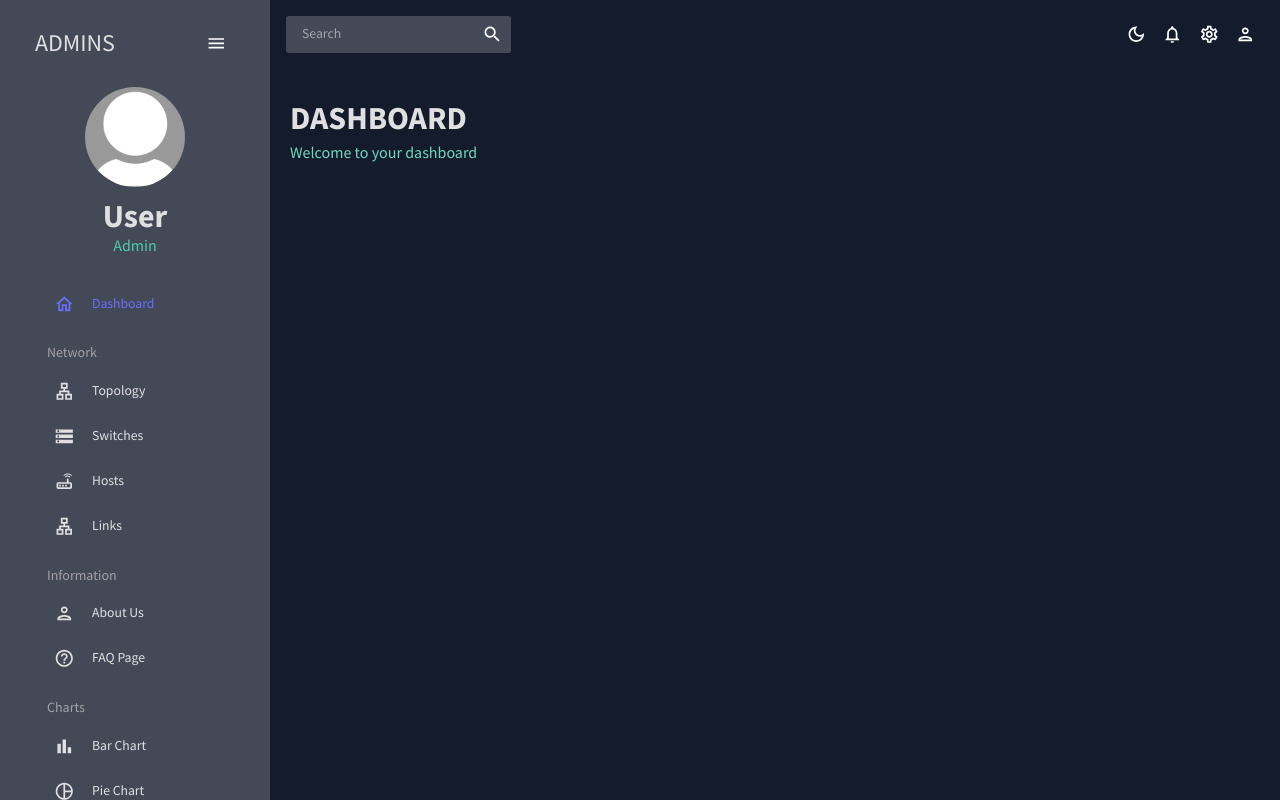
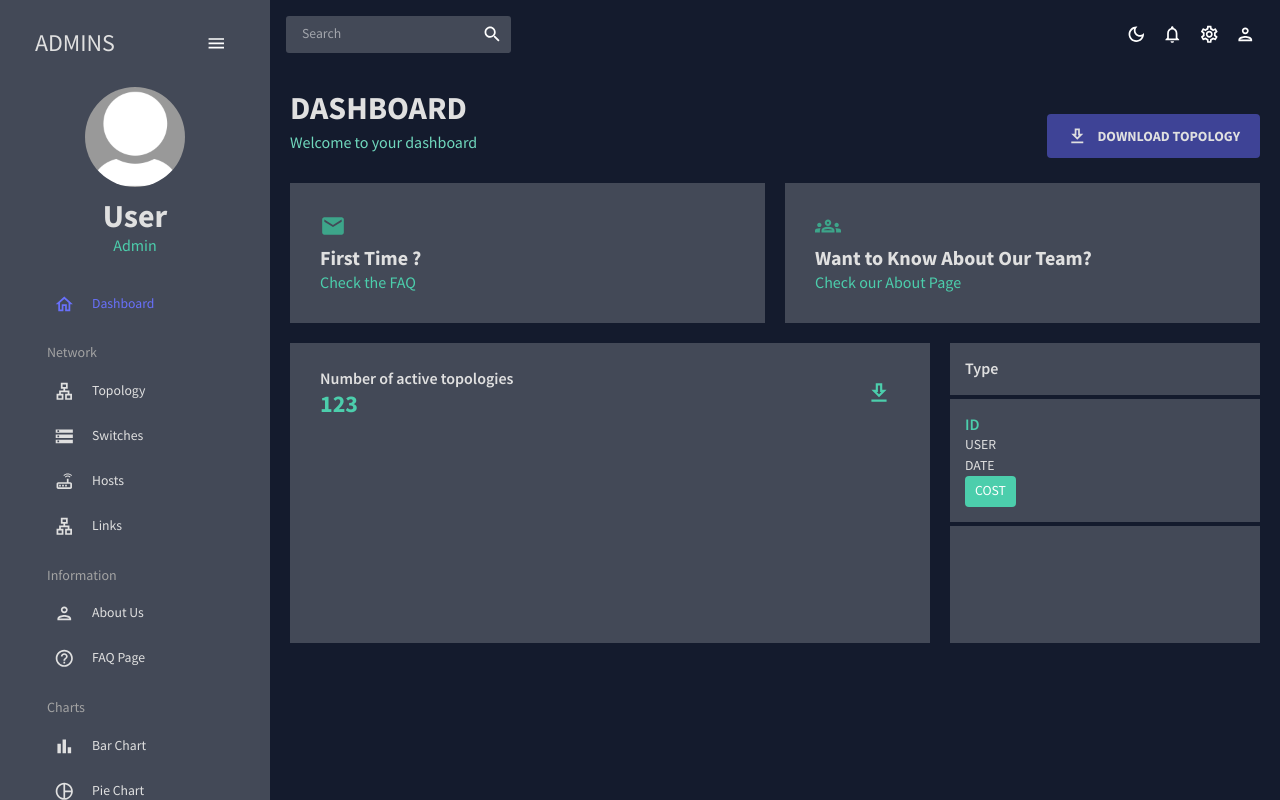
Before and after one commit to detiuaveiro/PECI-05-2022-23, a React (Create React App) app: page / in a window 1280 px wide. Built offline with nearby package versions, Linux system fonts and the light colour scheme.

Commit message:
dashboard start

```diff
--- /dev/null
+++ b/src/components/StatBox.jsx
@@ -0,0 +1,31 @@
+import { Box, Typography, useTheme } from "@mui/material";
+import { tokens } from "../theme";
+
+const StatBox = ({ title, subtitle, icon}) => {
+    const theme = useTheme();
+    const colors = tokens(theme.palette.mode);
+
+    return (
+        <Box width="100%" m="0 30px">
+            <Box display="flex" justifyContent="space-between">
+                <Box>
+                    {icon}
+                    <Typography
+                        variant="h4"
+                        fontWeight="bold"
+                        sx={{ color: colors.grey[100] }}
+                    >
+                        {title}
+                    </Typography>
+                </Box>
+            </Box>
+            <Box display="flex" justifyContent="space-between" mt="2px">
+                <Typography variant="h5" sx={{ color: colors.greenAccent[500]}}>
+                    {subtitle}
+                </Typography>
+            </Box>
+        </Box>
+    );
+}
+
+export default StatBox;
--- a/src/scenes/dashboard/index.jsx
+++ b/src/scenes/dashboard/index.jsx
@@ -1,14 +1,175 @@
-import { Box } from "@mui/material";
-//import { tokens } from "../../theme";
+import { Box, Button, IconButton, Typography, useTheme } from "@mui/material";
+import { tokens } from "../../theme";
 import Header from "../../components/Header";
+import DownloadOutlinedIcon  from "@mui/icons-material/DownloadOutlined";
+import GroupsOutlinedIcon from '@mui/icons-material/GroupsOutlined';
+import EmailIcon from "@mui/icons-material/Email";
+import StatBox from "../../components/StatBox";
 
 const Dashboard = () => {
-    return <Box m="20px">
-        <Header />
+    const theme = useTheme();
+    const colors = tokens(theme.palette.mode);
+
+    return (
+    <Box m="20px">
         <Box display="flex" justifyContent="space-between" alignItems="center">
-        <Header title="DASHBOARD" subtitle="Welcome to your dashboard" />
+            <Header title="DASHBOARD" subtitle="Welcome to your dashboard" />
+            <Box>
+                <Button
+                    sx={{
+                        backgroundColor: colors.blueAccent[700],
+                        color: colors.grey[100],
+                        fontSize: "14px",
+                        fontWeight: "bold",
+                        padding: "10px 20px",
+                    }}
+                >
+                    <DownloadOutlinedIcon sx={{ mr: "10px" }} />
+                    Download Topology
+                </Button>
+            </Box>
+        </Box>
+
+        {/* GRID */}
+        <Box
+            display="grid"
+            gridTemplateColumns="repeat(12, 1fr)"
+            gridAutoRows="140px"
+            gap="20px"
+        >
+            {/* ROW 1 */}
+            <Box
+                gridColumn="span 6"
+                backgroundColor={colors.primary[400]}
+                display="flex"
+                alignItems="center"
+                justifyContent="center"
+            >
+                <StatBox
+                    title="First Time ?"
+                    subtitle="Check the FAQ"
+                    icon={
+                        <EmailIcon
+                            sx={{color: colors.greenAccent[600], fontSize: "26px"}}
+                        />
+                    }
+                />
+            </Box>
+            <Box
+                gridColumn="span 6"
+                backgroundColor={colors.primary[400]}
+                display="flex"
+                alignItems="center"
+                justifyContent="center"
+            >
+                <StatBox
+                    title="Want to Know About Our Team?"
+                    subtitle="Check our About Page"
+                    icon={
+                        <GroupsOutlinedIcon
+                            sx={{ color: colors.greenAccent[600], fontSize: "26px"}}
+                        />
+                    }
+                />
+
+            </Box>
+            {/* ROW 1 */}
+            <Box
+             gridColumn="span 8"
+             gridRow="span 2"
+             backgroundColor={colors.primary[400]}
+             >
+                <Box
+                    mt="25px"
+                    p="0 30px"
+                    display="flex"
+                    justifyContent="space-between"
+                    alignItems="center"
+                >
+                    <Box>
+                        <Typography
+                            variant="h5"
+                            fontWeight="600"
+                            color={colors.grey[100]}
+                        >
+                            Number of active topologies
+                        </Typography>
+                        <Typography
+                            variant="h3"
+                            fontWeight="bold"
+                            color={colors.greenAccent[500]}
+                        >
+                            123
+                        </Typography>
+                    </Box>
+                    <Box>
+                        <IconButton>
+                            <DownloadOutlinedIcon
+                                sx={{ fontSize: "26px", color: colors.greenAccent[500] }}
+                            />
+                        </IconButton>
+                    </Box>
+                </Box>
+                <Box height="250px" m="-20px 0 0 0">
+
+                </Box>
+            </Box>
+            <Box
+                gridColumn="span 4"
+                gridRow="span 2"
+                backgroundColor={colors.primary[400]}
+                overflow="auto"
+            >
+                <Box
+                    display="flex"
+                    justifyContent="space-between"
+                    alignItems="center"
+                    borderBottom={`4px solid ${colors.primary[500]}`}
+                    colors={colors.grey[100]}
+                    p="15px"
+                >
+                    <Typography color={colors.grey[100]} variant="h5" fontWeight="600">
+                        Type
+                    </Typography>
+                </Box>
+                <Box
+                    display="flex"
+                    justifyContent="space-between"
+                    alignItems="center"
+                    borderBottom={`4px solid ${colors.primary[500]}`}
+                    p="15px"
+                >
+                    <Box>
+                        <Typography
+                            color={colors.greenAccent[500]}
+                            variant="h5"
+                            fontWeight="600"
+                        >
+                            ID
+                        </Typography>
+                        <Typography color={colors.grey[100]}>
+                            USER
+                        </Typography>
+                        <Typography color={colors.grey[100]}>
+                            DATE
+                        </Typography>
+                        <Box
+                            backgroundColor={colors.greenAccent[500]}
+                            p="5px 10px"
+                            borderRadius="4px"
+                        >
+                            COST
+                        </Box>
+                    </Box>
+
+                </Box>
+
+            </Box>
+
+
         </Box>
     </Box>
+    )
 }
 
 export default Dashboard;
```
